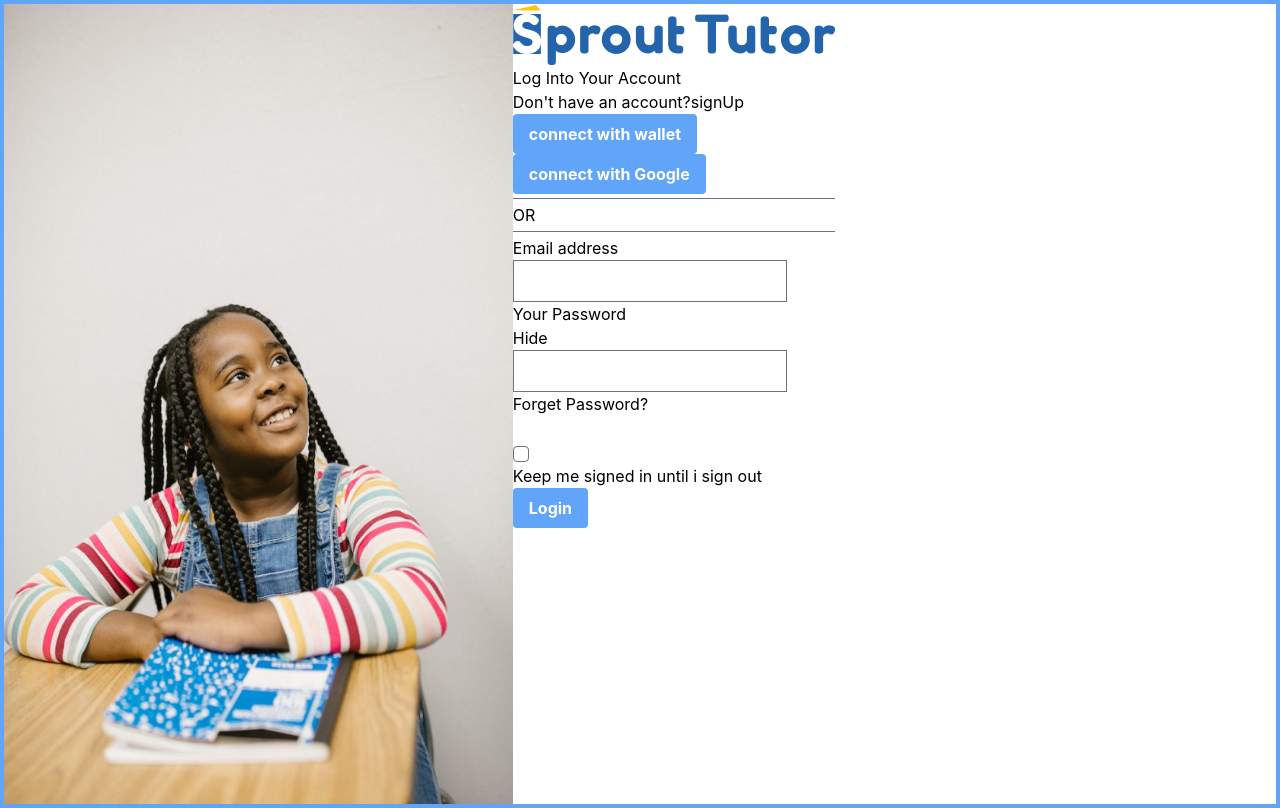
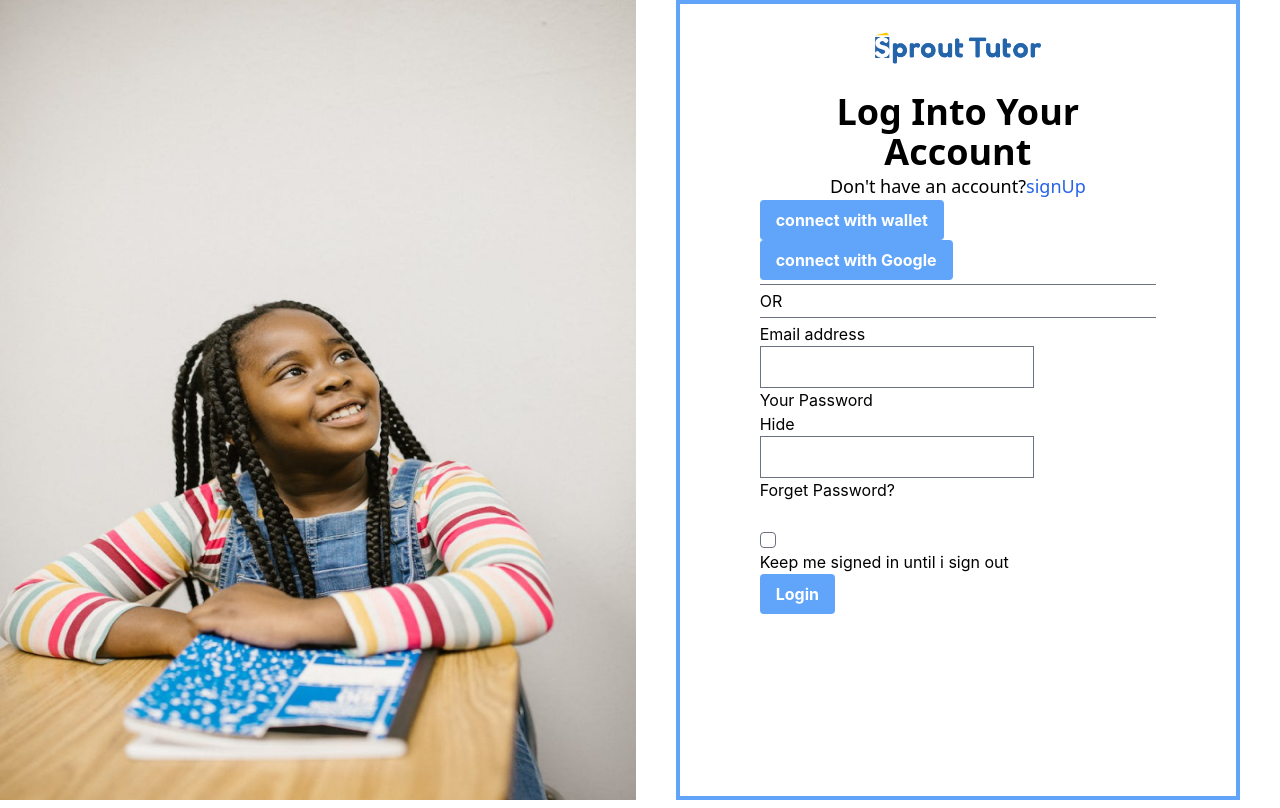
Before and after one commit to learnable-2022/LMS-YC-7-FE, a React (Vite) app in the folder sprout-tutor/: page /login in a window 1280 px wide. Built offline with nearby package versions, Linux system fonts and the light colour scheme; a web font is replaced by a local one.

Commit message:
some styles where updated

```diff
--- a/sprout-tutor/src/Pages/Login-Page/Login.jsx
+++ b/sprout-tutor/src/Pages/Login-Page/Login.jsx
@@ -6,13 +6,18 @@ import Inputs from "../../Components/Inputs/Inputs";
 function Login() {
   return (
     <section className="block">
-      <div className="flex flex-row box-border border-4 border-blue-400 ">
-        <img src="girl2.png" alt="Girl-Pix" className="h-screen w-2/5"></img>
-        <div>
-          <img src="Logo-sprout.png" alt="Logo"></img>
-          <h1>Log Into Your Account</h1>
-          <p>
-            Don&apos;t have an account?<span>signUp</span>
+      <div className="flex flex-row box-border  ">
+        <img src="girl2.png" alt="Girl-Pix" className="h-screen w-1/2"></img>
+        <div className="mx-10 px-20 border-4 border-blue-400">
+          <div className="flex justify-center align-center">
+            <img src="Logo-sprout.png" alt="Logo" className="h-8 my-7 "></img>
+          </div>
+          <h1 className="text-4xl font-semibold font-sans text-center">
+            Log Into Your Account
+          </h1>
+          <p className="text-lg font-normal font-sans text-center">
+            Don&apos;t have an account?
+            <span className="text-blue-600">signUp</span>
           </p>
           <Button name="connect with wallet" />
           <br />
```
